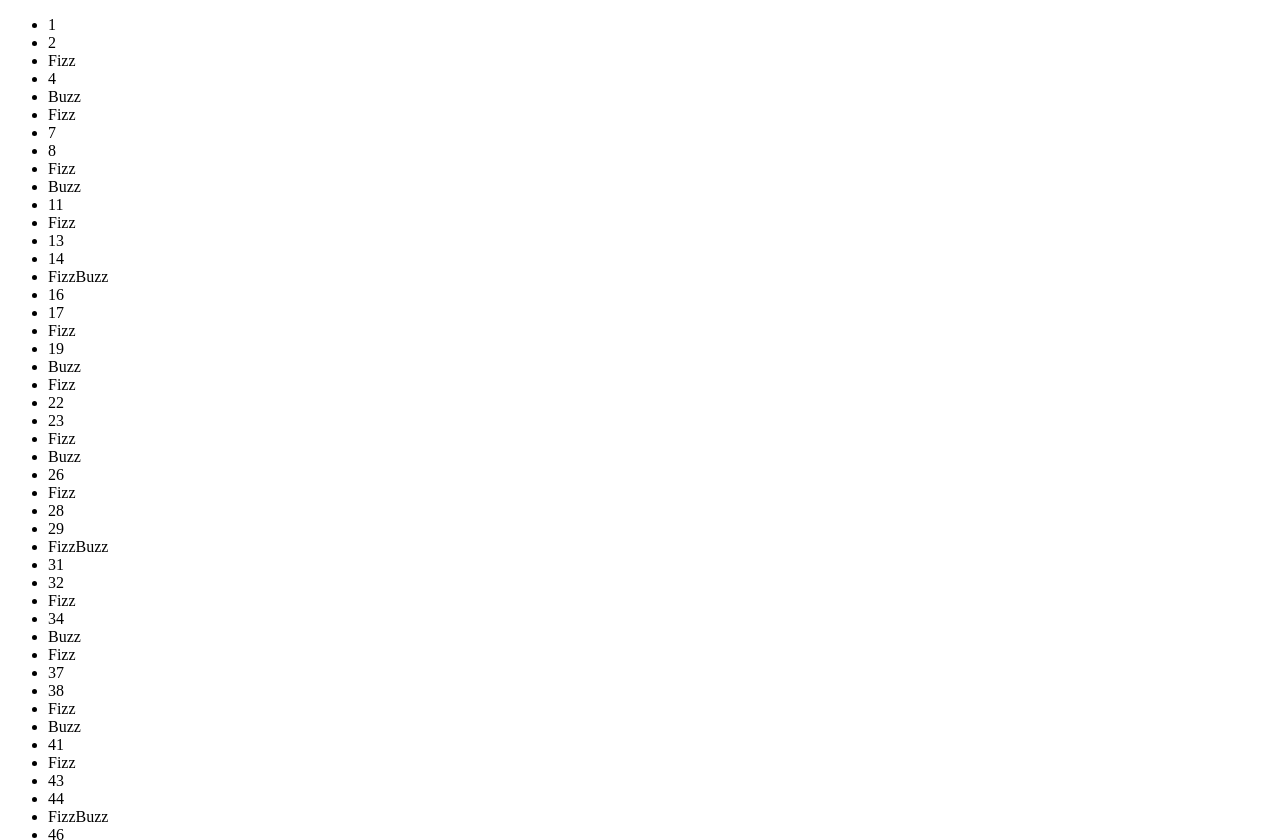
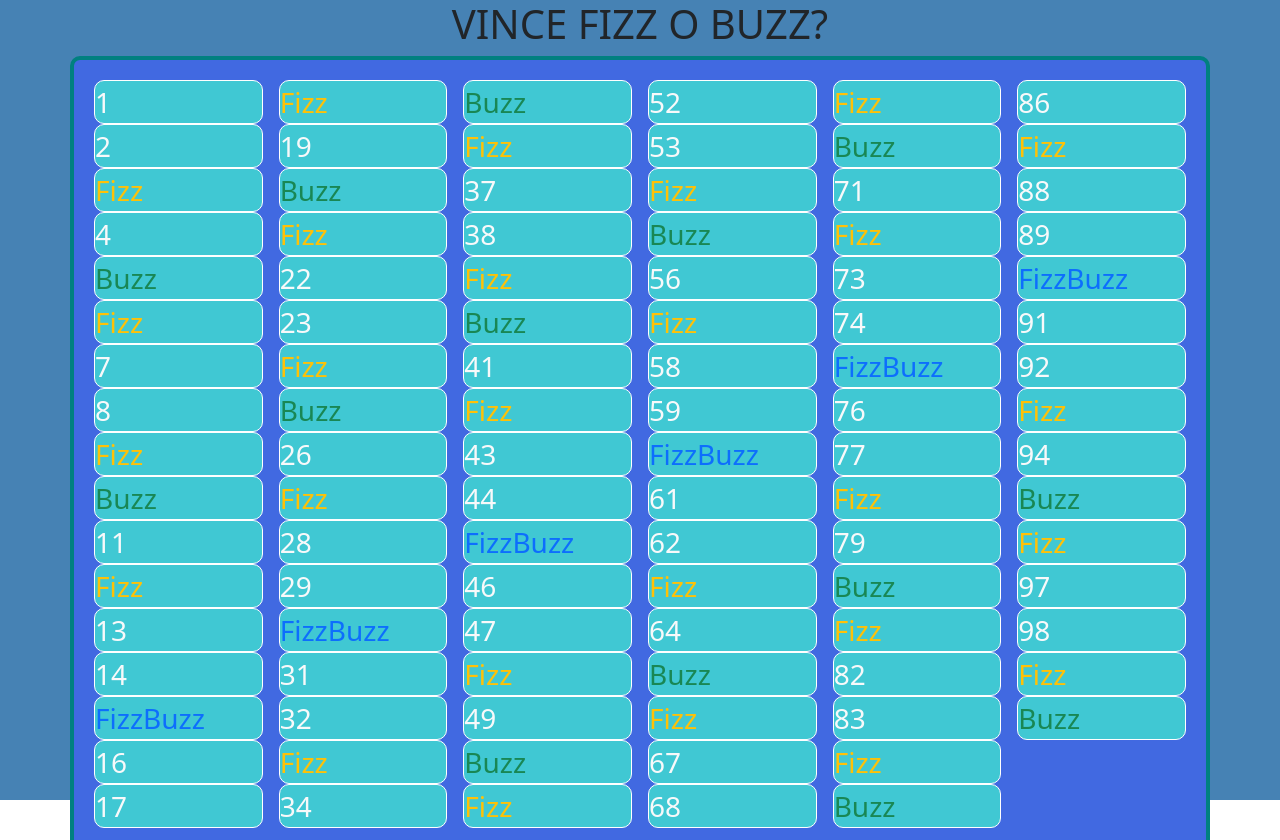
Before and after one commit to GiulioSpugnini/js-fizzbuzz, a plain HTML site: page index.html in a window 1280 px wide. Shown: the top 840 px of the page. Drawn offline with nearby package versions, Linux system fonts and the light colour scheme.

Commit message:
added graphics

```diff
--- a/css/style.css
+++ b/css/style.css
@@ -0,0 +1,25 @@
+main {
+    background-color: steelblue;
+    height: 100vh;
+}
+
+#list-items {
+    list-style: none;
+    background-color: royalblue;
+    padding: 20px;
+    border-radius: 10px;
+    border: 4px solid teal;
+    column-count: 6;
+}
+
+#list-items li {
+    border-radius: 10px;
+    border: 1px solid white;
+    background-color: rgba(64, 224, 208, 0.8);
+}
+
+#list-items li:hover {
+    animation: 1s ease;
+    transform: scaleX(1.1);
+    cursor: pointer;
+}
--- a/index.html
+++ b/index.html
@@ -8,13 +8,19 @@
     <meta name="Author" content="Giulio Spugnini">
     <meta name="Description" content="FizzBuzz">
     <title>FizzBuzz</title>
+    <link href="https://cdn.jsdelivr.net/npm/bootstrap@5.1.3/dist/css/bootstrap.min.css" rel="stylesheet" integrity="sha384-1BmE4kWBq78iYhFldvKuhfTAU6auU8tT94WrHftjDbrCEXSU1oBoqyl2QvZ6jIW3" crossorigin="anonymous">
     <link rel="stylesheet" href="css/style.css">
 </head>
 
 <body>
-    <div>
-        <ul id="list-items"></ul>
-    </div>
+    <main>
+        <h1 class="text-center">VINCE FIZZ O BUZZ?</h1>
+        <div class="container">
+            <div id="list" class="row">
+                <ul id="list-items"></ul>
+            </div>
+        </div>
+    </main>
     <script src="js/script.js"></script>
 </body>
 
--- a/js/script.js
+++ b/js/script.js
@@ -16,13 +16,13 @@ const numbers = document.getElementById('list-items');
 for (let i = 1; i <= 100; i++) {
 
     if (i % 15 === 0) { // Numeri multipli di 3 e di 5
-        result += '<li> FizzBuzz </li>';
+        result += '<li class="col-12 text-primary fs-3"> FizzBuzz </li>';
     } else if (i % 3 === 0) { // Numeri multipli solo di 3
-        result += '<li> Fizz </li>';
+        result += '<li class="col-12 text-warning fs-3"> Fizz </li>';
     } else if (i % 5 === 0) { // Numeeri multipli solo di 5
-        result += '<li> Buzz </li>';
+        result += '<li class="col-12 text-success fs-3"> Buzz </li>';
     } else {
-        result += `<li> ${i} </li>`;
+        result += `<li class="col-12 text-light fs-3"> ${i} </li>`;
     }
     // Stampo il risultato in pagina\
 }
```
